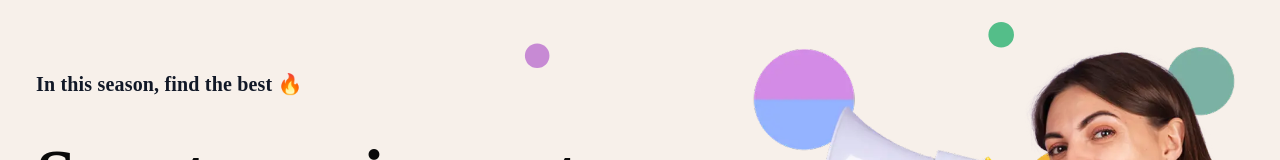
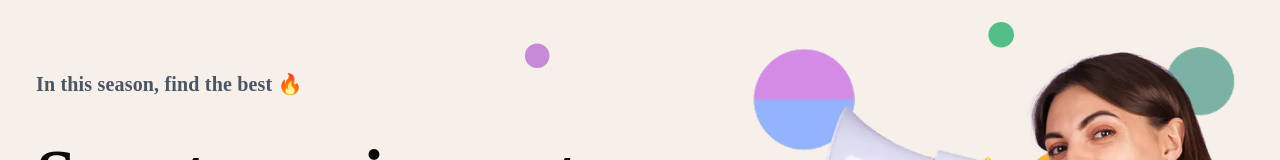
Before and after one commit to sagaralmad0202/eco, a React (Vite) app in the folder eccommerce/: page / in a window 1280 px wide. Shown: the part 137-297 px from the top of the page. Built offline with nearby package versions, Linux system fonts and the light colour scheme.

Commit message:
Update hero subtitle color and spacing

```diff
--- a/eccommerce/src/components/HeroSection.jsx
+++ b/eccommerce/src/components/HeroSection.jsx
@@ -15,7 +15,7 @@ export default function HeroSection() {
                   fontSize: "20px",
                   fontWeight: 600,
                   lineHeight: 1.4,
-                  color: "#111827",
+                  color: "#4B5563",
                 }}
               >
                 In this season, find the best {"\u{1F525}"}
```
